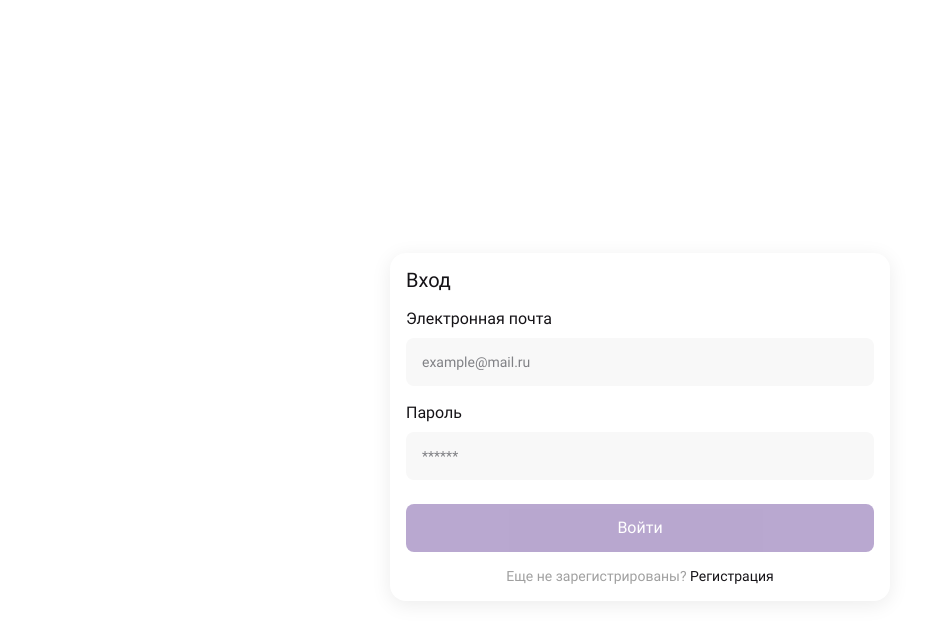
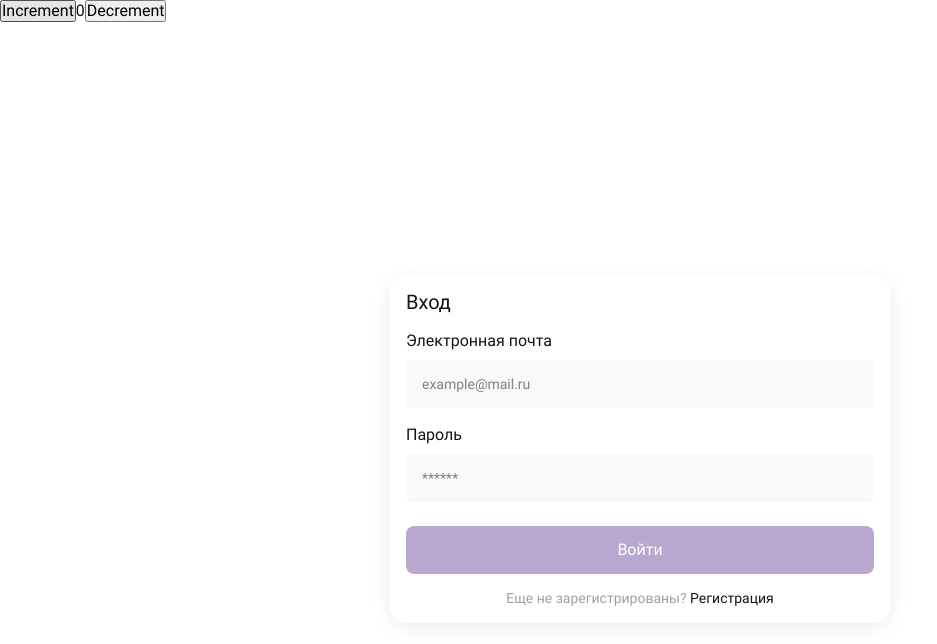
Before and after one commit to Andryuha-Nikolaev/test-Antipoff-Group, a React (Create React App) app: page /signin in a window 1280 px wide. Shown: the top 644 px of the page, without its empty margins (0-937 px from the left). Built offline with nearby package versions, Linux system fonts and the light colour scheme.

Commit message:
feat: подключил redux

```diff
--- a/package.json
+++ b/package.json
@@ -4,11 +4,13 @@
   "homepage": ".",
   "private": true,
   "dependencies": {
+    "@reduxjs/toolkit": "^1.9.1",
     "@testing-library/jest-dom": "^5.16.5",
     "@testing-library/react": "^13.4.0",
     "@testing-library/user-event": "^13.5.0",
     "react": "^18.2.0",
     "react-dom": "^18.2.0",
+    "react-redux": "^8.0.5",
     "react-router-dom": "^5.2.1",
     "react-scripts": "5.0.1",
     "react-scroll": "^1.8.8",
--- a/src/components/App/App.js
+++ b/src/components/App/App.js
@@ -1,4 +1,6 @@
 import React, { useState, useEffect } from 'react';
+import { useSelector, useDispatch } from 'react-redux';
+import { decrement, increment } from '../../redux/slices/userSlice';
 import { Route, Switch, useHistory, Redirect } from 'react-router-dom';
 import ProtectedRoute from '../ProtectedRoute/ProtectedRoute';
 import CurrentUserContext from '../../contexts/CurrentUserContext';
@@ -19,6 +21,9 @@
   const [users, setUsers] = useState([]);
   const [user, setUser] = useState({});
   const [isEditAvatarPopupOpen, setIsEditAvatarPopupOpen] = useState(false);
+
+  const count = useSelector((state) => state.user.value);
+  const dispatch = useDispatch();
 
   //Проверка токена и авторизация пользователя
   useEffect(() => {
@@ -147,6 +152,14 @@
     <CurrentUserContext.Provider value={currentUser}>
       <div className="page">
         <div className="page__content">
+          <button aria-label="Increment value" onClick={() => dispatch(increment())}>
+            Increment
+          </button>
+          <span>{count}</span>
+          <button aria-label="Decrement value" onClick={() => dispatch(decrement())}>
+            Decrement
+          </button>
+
           <Switch>
             <Route path="/signin">
               {!isLoggedIn ? (
--- a/src/components/Team/Team.css
+++ b/src/components/Team/Team.css
@@ -30,6 +30,10 @@
 
 .team__button:hover {
   opacity: 0.6;
+}
+
+.team__button:active {
+  color: var(--main-text-color);
 }
 
 .team__button-image {
--- a/src/index.js
+++ b/src/index.js
@@ -1,12 +1,18 @@
-import React from "react";
-import ReactDOM from "react-dom/client";
-import { BrowserRouter } from "react-router-dom";
-import "./index.css";
-import App from "./components/App/App";
+import React from 'react';
+import ReactDOM from 'react-dom/client';
+import { BrowserRouter } from 'react-router-dom';
+import { Provider } from 'react-redux';
 
-const root = ReactDOM.createRoot(document.getElementById("root"));
+import './index.css';
+import App from './components/App/App';
+
+import { store } from './redux/store';
+
+const root = ReactDOM.createRoot(document.getElementById('root'));
 root.render(
   <BrowserRouter>
-    <App />
-  </BrowserRouter>
+    <Provider store={store}>
+      <App />
+    </Provider>
+  </BrowserRouter>,
 );
--- /dev/null
+++ b/src/redux/slices/userSlice.js
@@ -0,0 +1,30 @@
+import { createSlice } from '@reduxjs/toolkit';
+
+const initialState = {
+  value: 0,
+};
+
+export const userSlice = createSlice({
+  name: 'user',
+  initialState,
+  reducers: {
+    increment: (state) => {
+      // Redux Toolkit allows us to write "mutating" logic in reducers. It
+      // doesn't actually mutate the state because it uses the Immer library,
+      // which detects changes to a "draft state" and produces a brand new
+      // immutable state based off those changes
+      state.value += 1;
+    },
+    decrement: (state) => {
+      state.value -= 1;
+    },
+    incrementByAmount: (state, action) => {
+      state.value += action.payload;
+    },
+  },
+});
+
+// Action creators are generated for each case reducer function
+export const { increment, decrement, incrementByAmount } = userSlice.actions;
+
+export default userSlice.reducer;
--- /dev/null
+++ b/src/redux/store.js
@@ -0,0 +1,6 @@
+import { configureStore } from '@reduxjs/toolkit';
+import userReducer from './slices/userSlice';
+
+export const store = configureStore({
+  reducer: { user: userReducer },
+});
```
Also changed, not shown: 1 other file (tests, documents, lock files or other folders).
